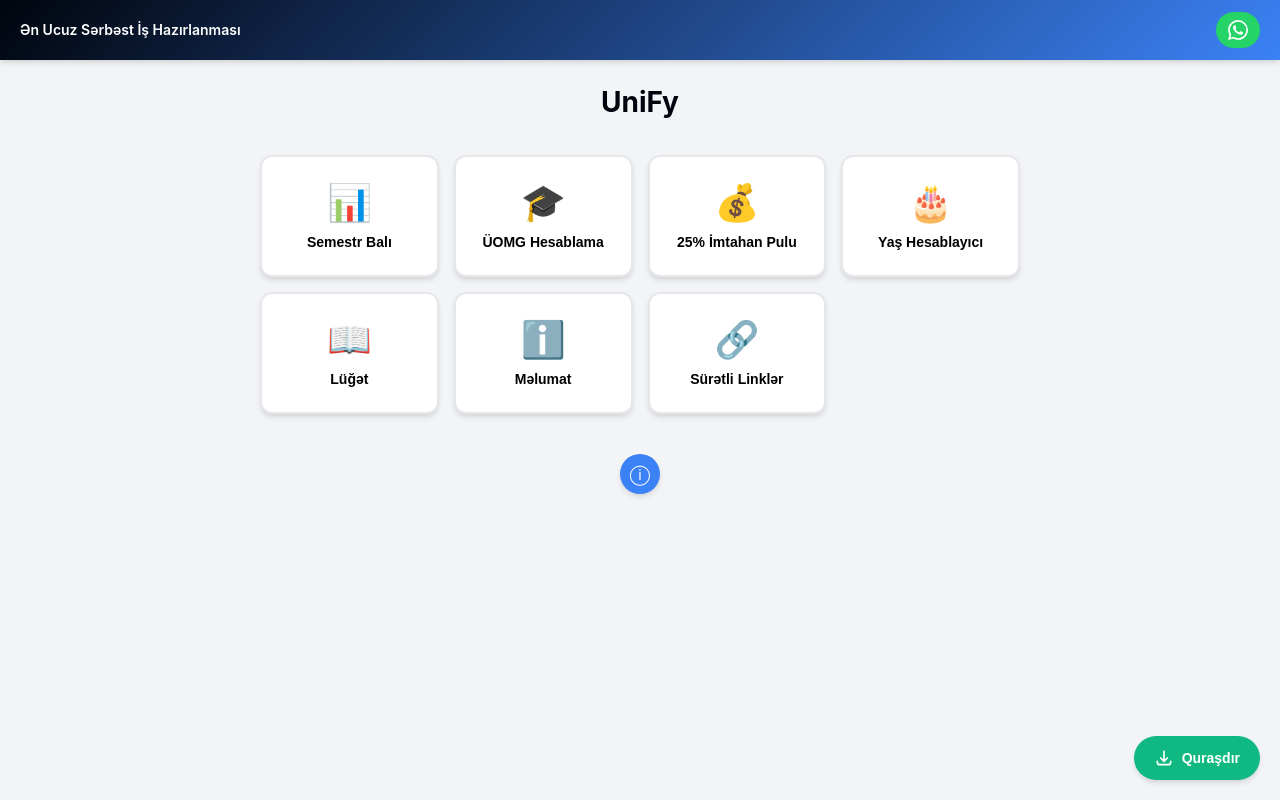
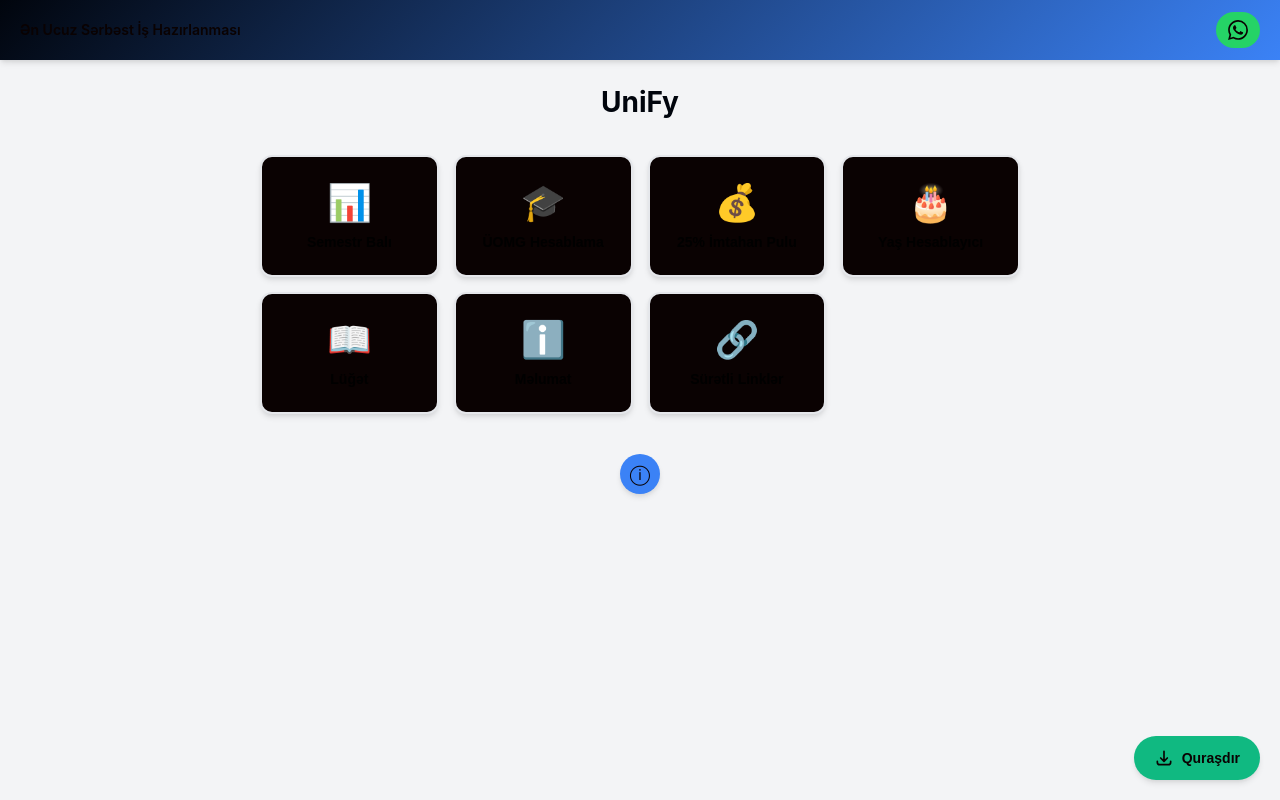
Before and after one commit to guyu6821-gif/buyyub, a website: page index.html in a window 1280 px wide. Drawn offline with Linux system fonts and the light colour scheme.

Commit message:
Update styles.css

```diff
--- a/styles.css
+++ b/styles.css
@@ -12,7 +12,7 @@
     --danger-color: #ef4444;
     --text-color: #1f2937;
     --bg-color: #f3f4f6;
-    --white: #ffffff;
+    --white: #0a0202;
     --border-color: #e5e7eb;
     --shadow: 0 4px 6px -1px rgba(0, 0, 0, 0.1), 0 2px 4px -1px rgba(0, 0, 0, 0.06);
 }
```
